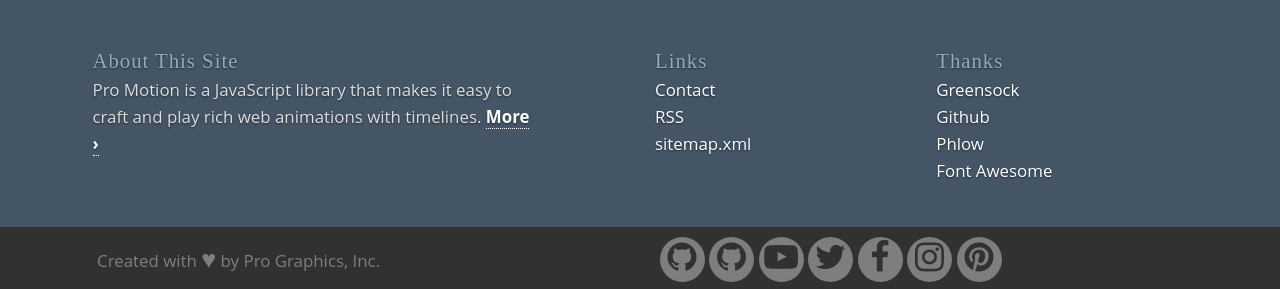
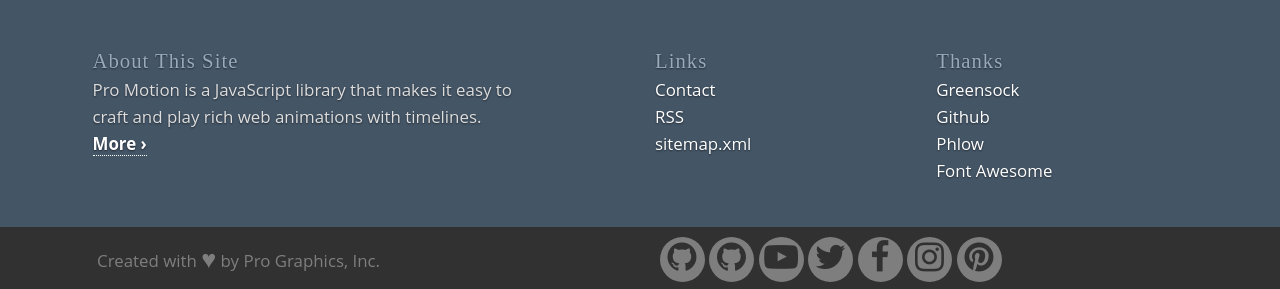
Before and after one commit to ProGraphics/prostyle.io, a Jekyll site: the page built from index.md, in a window 1280 px wide. Shown: the part 1754-2043 px from the top of the page. Built offline with Jekyll 4.4.1, drawn with Linux system fonts in a browser that asks for light colours; nearby versions of some CDN libraries; a script that is not in the unit is left out.

```diff
--- a/_includes/footer.html
+++ b/_includes/footer.html
@@ -13,7 +13,7 @@
 
             <p class="shadow-black">
               {{ site.description }}
-              <a href="{{ site.url }}/getting-started/">{{ site.data.language.more }}</a>
+              <br><a href="{{ site.url }}/getting-started/">{{ site.data.language.more }}</a>
             </p>
           </div><!-- /.large-6.columns -->
 
```
